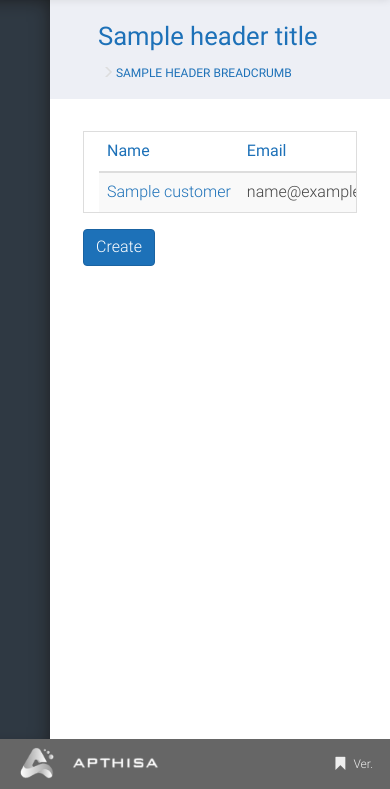
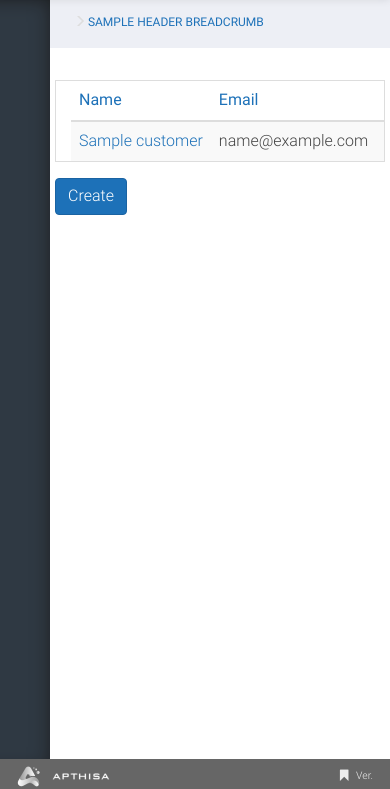
Before and after one commit to anegtun/easy-audit, a CakePHP app: template app/src/Template/Customers/index.ctp in a window 390 px wide. Shown: the part 55-844 px from the top of the page. Run offline with PHP 8.4 and a stand-in for CakePHP, Linux system fonts and the light colour scheme; the template is opened without the code that fills it: most values are stand-ins (such as "Sample title", 1, 10 or a date in 2020); data that the repository does not hold is empty; some libraries are stand-ins or nearby versions.

Commit message:
Improve general layout

```diff
--- a/app/src/Template/Layout/default.ctp
+++ b/app/src/Template/Layout/default.ctp
@@ -113,7 +113,7 @@ $submenu_option = empty($submenu_option) ? '' : $submenu_option;
                         <div class="row page-header">
                             <div class="col-xs-12 m-b-15">
                                 <?php if(isset($headerTitle)) : ?>
-                                    <h1><?= $headerTitle ?></h1>
+                                    <h1 class="hidden-xs hidden-sm"><?= $headerTitle ?></h1>
                                 <?php endif ?>
                                 <?php if(isset($headerBreadcrumbs)) : ?>
                                     <ol class="breadcrumb">
@@ -143,7 +143,7 @@ $submenu_option = empty($submenu_option) ? '' : $submenu_option;
             <footer id="main-footer" class="row">
                 <div id="footer-logo">
                     <?= $this->Html->link(
-                        $this->Html->image('/images/logo/footer.png', array('width'=>'150')),
+                        $this->Html->image('/images/logo/footer.png'),
                         $this->EasyAuditConfig->mainUrl(),
                         ['escape'=>false]) ?>
                 </div>
@@ -163,7 +163,7 @@ $submenu_option = empty($submenu_option) ? '' : $submenu_option;
                     </div>
                 </div>
             </footer>
-    </div>
+        </div>
 
-</body>
+    </body>
 </html>
--- a/app/src/Template/Layout/login.ctp
+++ b/app/src/Template/Layout/login.ctp
@@ -9,7 +9,7 @@
         <!-- Favicon -->
         <?= $this->Html->meta('favicon.ico', '/images/favicon/favicon.ico', array('type' => 'icon')) ?>
         <!-- custom:css -->
-        <?= $this->Html->css(array("/maqint/maqint", "login-page")) ?>
+        <?= $this->Html->css(array("/maqint/maqint", "login-page", "custom")) ?>
         <!-- libs:js -->
         <?= $this->Html->script("/libs/ckeditor/ckeditor") ?>
         <!-- custom:js -->
@@ -31,7 +31,7 @@
                             <div class="panel-body">
                                 <div class="row">
                                     <div class="col-xs-12 col-md-6 login-left">
-                                        <div class="col-xs-10 row">
+                                        <div class="col-xs-7 col-md-12 row">
                                             <!-- Login logo -->
                                             <div class="text-center login-logo">
                                                 <?= $this->Html->image("/images/logo/login.png", array('alt'=>$this->EasyAuditConfig->siteTitle())); ?>
--- a/app/webroot/css/custom.css
+++ b/app/webroot/css/custom.css
@@ -1,19 +1,46 @@
-/** Sobrescritura de Bootstrap de MAQINT **/
-
-table .text-warning {
-    color: #d49f00 !important;
+#main-content .login-logo {
+    margin-left: 0 !important;
 }
 
-.partido-check {
-    height: 67px;
-    padding-top: 2em;
+#main-footer img {
+    max-width: 150px;
 }
+
+@media (max-width: 990px) {
+    #main-wrapper #main-content {
+        min-height: calc(100% - 85px);
+    }
+    #main-footer {
+        height: 30px;
+    }
+    #main-footer #footer-logo,
+    #main-footer #footer-info,
+    #main-footer img {
+        height: 25px;
+        font-size: 0.65em;
+    }
+    #main-footer #footer-info #footer-menu {
+        padding-top: 3px;
+    }
+    .login-left {
+        padding: 0 35px !important;
+    }
+    .container-full {
+        padding-left: 20px;
+        padding-right: 20px;
+    }
+    .breadcrumb {
+        margin-top: 10px;
+    }
+}
+
 
 @media (min-width: 1200px) {
     .modal-lg {
         width: 1100px;
     }
 }
+
 td.border-right, th.border-right {
     border-right: 1px solid #ccc;
 }
```
